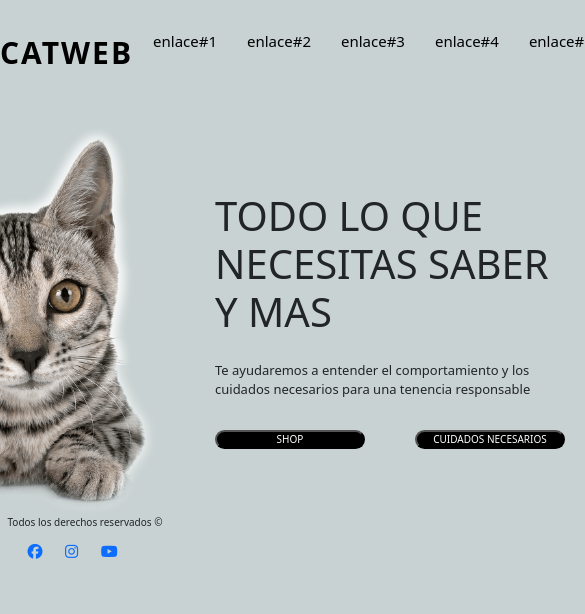
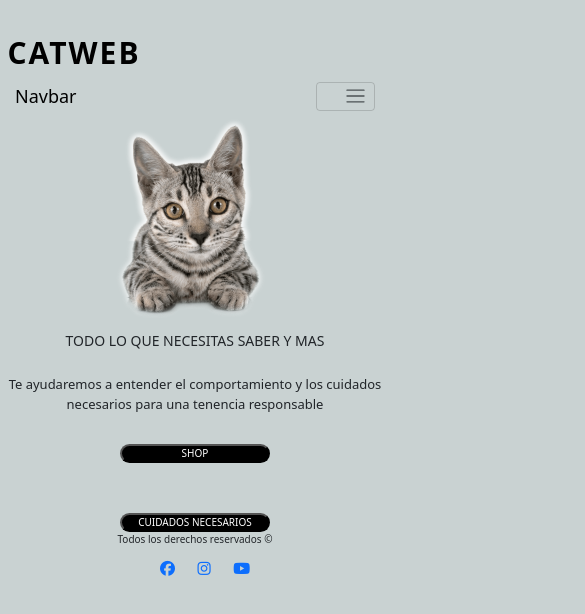
Before and after one commit to carlosraulrp/3ra-entrega, a plain HTML site: page index.html in a window 390 px wide. Shown: the whole page, 585 px wide, since content can reach past the window. Drawn offline with nearby package versions, Linux system fonts and the light colour scheme.

Commit message:
index con diseño mobile

```diff
--- a/css/styles.css
+++ b/css/styles.css
@@ -21,12 +21,8 @@ img{
     height: 100vh;
 }
 
-header{
-    display: flex;
-    justify-content:space-around;
-    margin-top: 3rem;
 
-}
+
 
 .logo{
     text-decoration: none;
@@ -36,35 +32,26 @@ header{
     letter-spacing: 2px;
 }
 
-.navegacion{
-    display: flex;
-    gap: 3rem;
+/*editando barra nav*/
+
+.navbar-brand{
+    font-size: 1.8rem;
+}
+.nav-item a{
+    font-size: 1.4rem;
 }
 
-.navegacion li{
-    list-style: none;
-}
 
-.navegacion li a{
-    text-decoration: none;
-    font-size: 1.5rem;
-    color: #000;
-}
-
-.navegacion li a:hover{
-    background-color: #000;
-    color: #fff;
-    border-radius: 5px;
-}
-
+/*query mobile*/
 .caja-padre{
     display: flex;
-    justify-content: center;
-    margin-top: 5rem;
+    flex-direction: column;
+    align-items: center;
+
 }
 
 .imagen-hijo{
-    width: 50rem;
+    width: 20rem;
 }
 
 .caja-hijo{
@@ -75,7 +62,7 @@ header{
 }
 
 .caja-hijo__titulo{
-    font-size: 4rem;
+    font-size: 1.4rem;
 }
 
 .caja-hijo__parrafo{
@@ -84,6 +71,7 @@ header{
 
 .caja-botones{
     display: flex;
+    flex-direction: column;
     gap: 5rem;
     justify-content: center;
 }
--- a/index.html
+++ b/index.html
@@ -17,26 +17,43 @@ href="https://cdnjs.cloudflare.com/ajax/libs/animate.css/4.1.1/animate.min.css"
     <title>Document</title>
 </head>
 <body id="body-principal">
-    <header>
+    <header class="container mt-5">
         <a href="#" class="logo">CATWEB</a>
-        <nav>
-            <ul class="navegacion">
-                <li>
-                    <a href="#">enlace#1</a>
+        <nav class="navbar navbar-expand-lg container">
+            <div class="container-fluid">
+              <a class="navbar-brand" href="#">Navbar</a>
+              <button class="navbar-toggler" type="button" data-bs-toggle="collapse" data-bs-target="#navbarSupportedContent" aria-controls="navbarSupportedContent" aria-expanded="false" aria-label="Toggle navigation">
+                <span class="navbar-toggler-icon"></span>
+              </button>
+              <div class="collapse navbar-collapse" id="navbarSupportedContent">
+                <ul class="navbar-nav me-auto mb-2 mb-lg-0">
+                  <li class="nav-item">
+                    <a class="nav-link active" aria-current="page" href="#">Home</a>
                   </li>
-                <li>
-                    <a href="#">enlace#2</a>
+                  <li class="nav-item">
+                    <a class="nav-link" href="#">Link</a>
                   </li>
-                <li>
-                    <a href="#">enlace#3</a>
+                  <li class="nav-item dropdown">
+                    <a class="nav-link dropdown-toggle" href="#" role="button" data-bs-toggle="dropdown" aria-expanded="false">
+                      Dropdown
+                    </a>
+                    <ul class="dropdown-menu">
+                      <li><a class="dropdown-item" href="#">Action</a></li>
+                      <li><a class="dropdown-item" href="#">Another action</a></li>
+                      <li><hr class="dropdown-divider"></li>
+                      <li><a class="dropdown-item" href="#">Something else here</a></li>
+                    </ul>
                   </li>
-                <li>
-                    <a href="#">enlace#4</a>
-                </li>
-                <li>
-                    <a href="#">enlace#5</a>
+                  <li class="nav-item">
+                    <a class="nav-link disabled">Disabled</a>
                   </li>
                 </ul>
+                <form class="d-flex" role="search">
+                  <input class="form-control me-2" type="search" placeholder="Search" aria-label="Search">
+                  <button class="btn btn-outline-success" type="submit">Search</button>
+                </form>
+              </div>
+            </div>
           </nav>
     </header>
 
@@ -44,10 +61,10 @@ href="https://cdnjs.cloudflare.com/ajax/libs/animate.css/4.1.1/animate.min.css"
 
         <img src="img/gatos-sin-fondo.png" alt="gato-atigrado" class="imagen-hijo">
 
-        <div class="caja-hijo">
-            <h1 class="caja-hijo__titulo animate__animated animate__backInLeft">TODO LO QUE NECESITAS SABER Y MAS</h1>
-            <p class="caja-hijo__parrafo">Te ayudaremos a entender el comportamiento y los cuidados necesarios para una tenencia responsable</p>
-            <div class="caja-botones">
+        <div class="caja-hijo mt-4">
+            <h1 class="text-center caja-hijo__titulo animate__animated animate__backInLeft">TODO LO QUE NECESITAS SABER Y MAS</h1>
+            <p class="text-center caja-hijo__parrafo">Te ayudaremos a entender el comportamiento y los cuidados necesarios para una tenencia responsable</p>
+            <div class="caja-botones mx-auto">
                 <button class="boton">SHOP</button>
                 <button class="boton">CUIDADOS NECESARIOS</button>
             </div>
@@ -58,7 +75,7 @@ href="https://cdnjs.cloudflare.com/ajax/libs/animate.css/4.1.1/animate.min.css"
 
     </div>
 
-    <footer class="container">
+    <footer class="container text-center">
         <p>Todos los derechos reservados &copy;</p>
         <div class="pie__redes">
             <a href="https://www.facebook.com/"><span class="fb"><i class="fa-brands fa-facebook"></i></span></a>
```
Also changed, not shown: img/alimento-humedo1.jpg (added), img/alimento1.jpg (added), img/alimento2.jpg (added), img/alimento3.jpg (added), img/alimento4.jpg (added), img/alimento5.jpg (added), img/arenero.png (added), img/arnes.jpg (added), img/collar.jpg (added), img/placa.png (added). Lines whose indentation alone changed are shown as unchanged.
